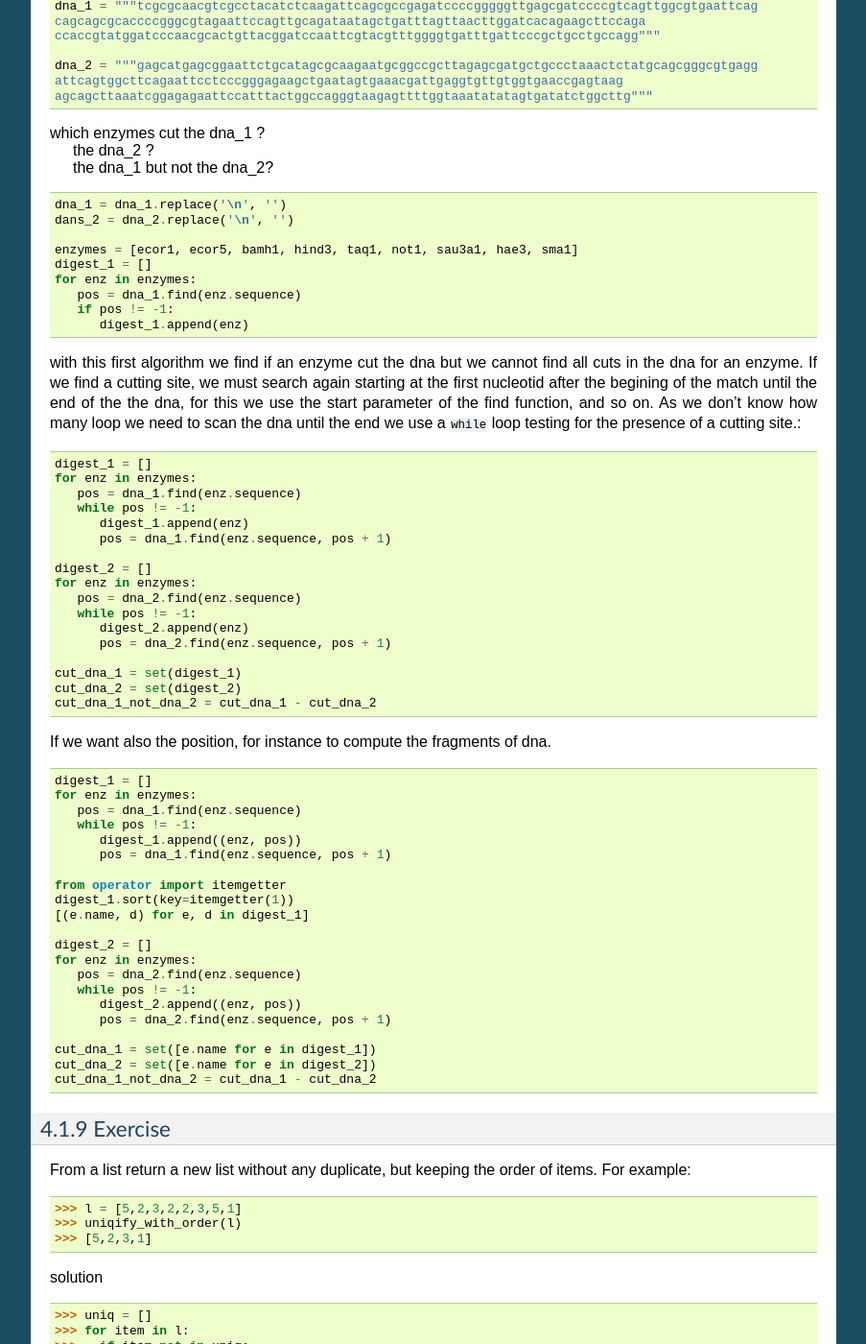
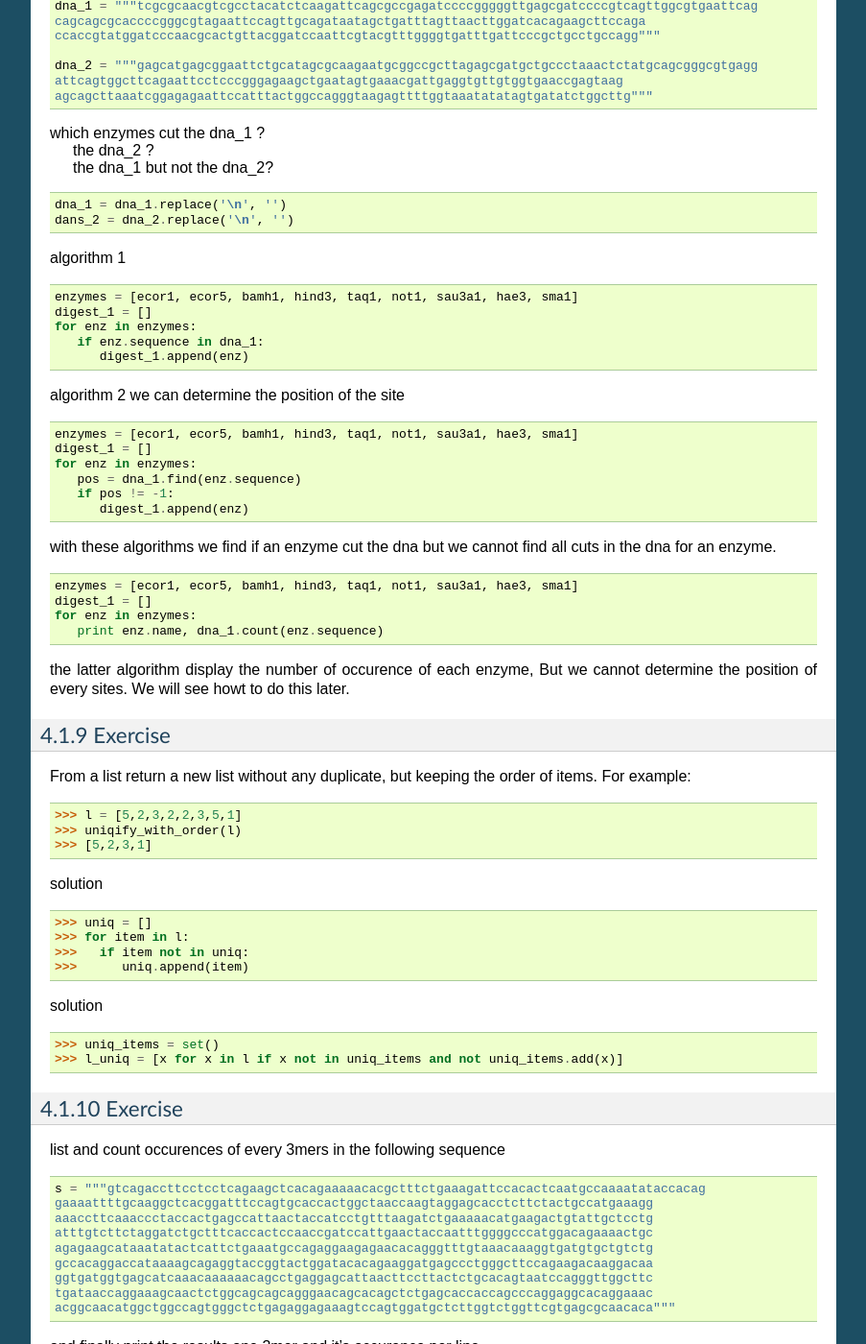
Before and after one commit to C3BI-pasteur-fr/python-solutions-1, a Sphinx documentation site: the page built from source/Collection_Data_Types.rst, in a window 1280 px wide and 1400 px high, scrolled down 3739 px. Shown: the whole window at 96% size, without its empty margins (198-1101 px from the left). Built offline with Sphinx 7.4.7, drawn with Linux system fonts in a browser that asks for light colours; pages that are not in the unit, such as notebooks, are missing from menus.

Commit message:
simplify exercise on seraching restriction enzyme site in dna

```diff
--- a/source/Collection_Data_Types.rst
+++ b/source/Collection_Data_Types.rst
@@ -204,6 +204,16 @@ and the 2 dna fragments: ::
    dna_1 = dna_1.replace('\n', '')
    dans_2 = dna_2.replace('\n', '')
 
+algorithm 1 ::
+
+   enzymes = [ecor1, ecor5, bamh1, hind3, taq1, not1, sau3a1, hae3, sma1]
+   digest_1 = []
+   for enz in enzymes:
+      if enz.sequence in dna_1:
+         digest_1.append(enz)
+
+algorithm 2 we can determine the position of the site ::
+
    enzymes = [ecor1, ecor5, bamh1, hind3, taq1, not1, sau3a1, hae3, sma1]
    digest_1 = []
    for enz in enzymes:
@@ -211,53 +221,16 @@ and the 2 dna fragments: ::
       if pos != -1:
          digest_1.append(enz)
 
-with this first algorithm we find if an enzyme cut the dna but we cannot find all cuts in the dna for an enzyme.
-If we find a cutting site, we must search again starting at the first nucleotid after the begining of the match
-until the end of the the dna, for this we use the start parameter of the find function, and so on.
-As we don't know how many loop we need to scan the dna until the end we use a ``while`` loop testing for the presence of a cutting site.::
 
+with these algorithms we find if an enzyme cut the dna but we cannot find all cuts in the dna for an enzyme. ::
+
+   enzymes = [ecor1, ecor5, bamh1, hind3, taq1, not1, sau3a1, hae3, sma1]
    digest_1 = []
    for enz in enzymes:
-      pos = dna_1.find(enz.sequence)
-      while pos != -1:
-         digest_1.append(enz)
-         pos = dna_1.find(enz.sequence, pos + 1)
+      print enz.name, dna_1.count(enz.sequence)
 
-   digest_2 = []
-   for enz in enzymes:
-      pos = dna_2.find(enz.sequence)
-      while pos != -1:
-         digest_2.append(enz)
-         pos = dna_2.find(enz.sequence, pos + 1)
-
-   cut_dna_1 = set(digest_1)
-   cut_dna_2 = set(digest_2)
-   cut_dna_1_not_dna_2 = cut_dna_1 - cut_dna_2
-
-If we want also the position, for instance to compute the fragments of dna. ::
-
-   digest_1 = []
-   for enz in enzymes:
-      pos = dna_1.find(enz.sequence)
-      while pos != -1:
-         digest_1.append((enz, pos))
-         pos = dna_1.find(enz.sequence, pos + 1)
-
-   from operator import itemgetter
-   digest_1.sort(key=itemgetter(1))
-   [(e.name, d) for e, d in digest_1]
-
-   digest_2 = []
-   for enz in enzymes:
-      pos = dna_2.find(enz.sequence)
-      while pos != -1:
-         digest_2.append((enz, pos))
-         pos = dna_2.find(enz.sequence, pos + 1)
-
-   cut_dna_1 = set([e.name for e in digest_1])
-   cut_dna_2 = set([e.name for e in digest_2])
-   cut_dna_1_not_dna_2 = cut_dna_1 - cut_dna_2
-
+the latter algorithm display the number of occurence of each enzyme, But we cannot determine the position of every sites.
+We will see howt to do this later.
 
 
 
```
